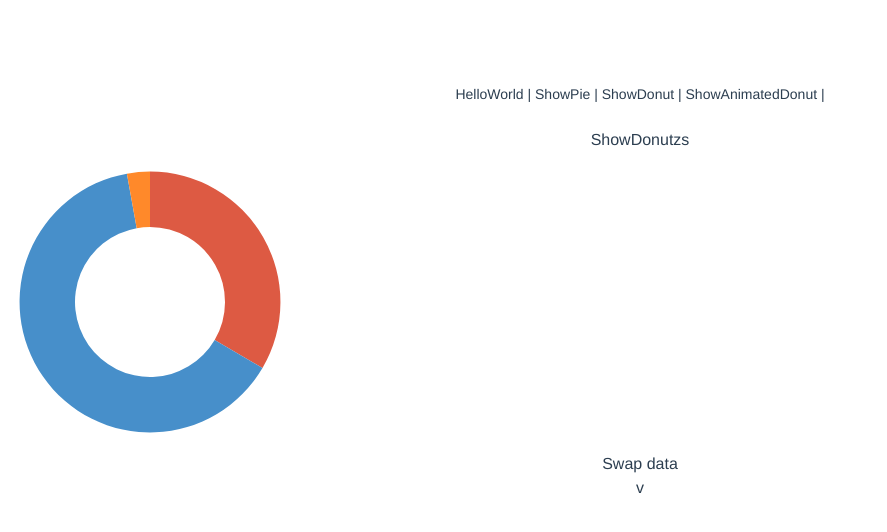
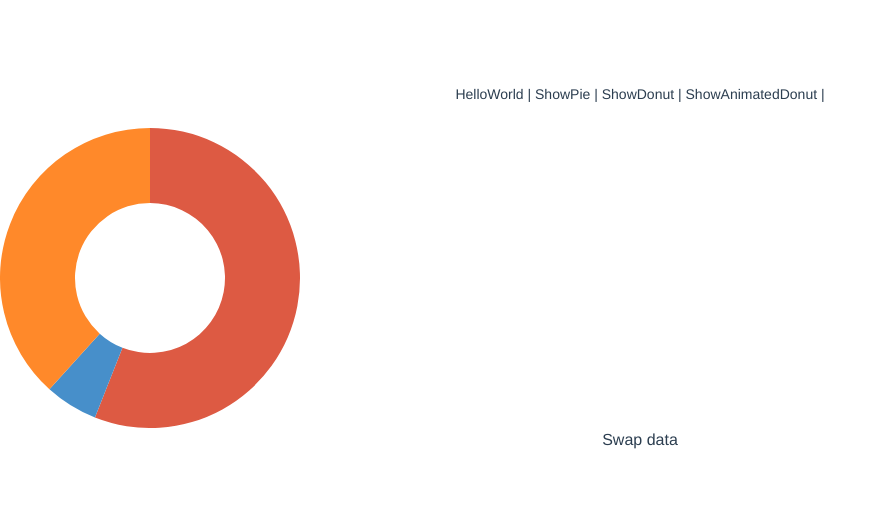
Before and after one commit to ekstremedia/vue-d3, a Vue app: page /animDonut in a window 1280 px wide. Shown: the top 532 px of the page, without its empty margins (0-887 px from the left). Built offline with nearby package versions, Linux system fonts and the light colour scheme.

Commit message:
Clean version

```diff
--- a/src/components/AnimatedDonut.vue
+++ b/src/components/AnimatedDonut.vue
@@ -1,69 +1,65 @@
 <template>
-  <div id="donut" />
-  <main>
-    <section>
-      <figure>
-        <svg />
-      </figure>
-    </section>
+  <div
+    id="donut"
+    style="width: 300px"
+  />
   <button type="button">
     Swap data
   </button>
-  </main>
 </template>
 
 <script>
-import * as d3 from "d3";
-import {arc, pie, select, sum, interpolate} from "d3";
+import {arc, pie, select, interpolate} from "d3";
 // https://observablehq.com/@d3/donut-chart
 export default {
     props: {
-        data: Array,
+        pieWidth: {
+            type: Number,
+            default: 300,
+            required: false
+        }
     },
     data() {
         return {
-            pieData: []
+            pieData: [],
+            pie: null
         }
     },
     watch: {},
+    mounted() {
+        this.initializePie();
+        select("button").on("click", () => {
+            this.generateData()
+            this.drawChart(this.pieData);
+        });
+    },
     methods: {
+        initializePie() {
+            this.generateData()
+            this.pie = select("#donut")
+                .append("svg")
+                .style("height", `${this.pieWidth}px`);
+            this.pie.append("g").attr("transform", `translate(${this.pieWidth / 2}, ${this.pieWidth / 2})`);
+            this.drawChart(this.pieData);
+        },
         generateData() {
             this.pieData = [Math.random(50), Math.random(50), Math.random(50)]
-        }
         },
-    mounted() {
+        drawChart(data) {
+            const sectorArc = arc()
+                .innerRadius(this.pieWidth / 4)
+                .outerRadius(this.pieWidth / 2);
 
-
-        this.generateData()
-        const data = this.pieData;
-        const total = sum(data);
-        const width = select("svg").node().clientWidth;
-
-        const svgs = select("section")
-            .select("svg")
-            .style("height", `${width}px`);
-
-        svgs.append("g").attr("transform", `translate(${width / 2}, ${width / 2})`);
-
-        const colors = "#DD5A43 #478FCA #ff892a".split(" ");
-
-        const sectorArc = arc()
-            .innerRadius(width / 4)
-            .outerRadius(width / 2.3);
-
-        const tweens = [
+            const tweenChart =
                 function (sectorData) {
                     const interpolator = interpolate(this._current, sectorData);
                     this._current = interpolator(0);
                     return t => sectorArc(interpolator(t));
                 }
-        ];
+            const colors = "#DD5A43 #478FCA #ff892a".split(" ");
 
-        function drawCharts(data) {
             const pieData = pie().sort(null)(data);
-            svgs.each(function (_, index) {
-                const svg = select(this);
-                const sectors = svg
+            const sectors = this.pie
                 .select("g")
                 .selectAll("path")
                 .data(pieData);
@@ -78,19 +74,8 @@ export default {
             sectors
                 .transition()
                 .duration(1000)
-                    .attrTween("d", tweens[index]);
-            });
+                .attrTween("d", tweenChart);
         }
-
-        drawCharts(this.pieData);
-
-        let isEven = false;
-        select("button").on("click", () => {
-            isEven = !isEven;
-            this.generateData()
-            // this.pieData = [1,3,10]
-            drawCharts(this.pieData);
-        });
     }
 
 }
--- a/src/components/ShowAnimatedDonut.vue
+++ b/src/components/ShowAnimatedDonut.vue
@@ -1,11 +1,9 @@
 <template>
   <div class="text-center">
-    ShowDonutzs
-    <animated-donut :data="names" />
-
-    <button @click="changeValues">
-      v
-    </button>
+    <animated-donut
+      :data="names"
+      :pie-width="300"
+    />
   </div>
 </template>
 <script>
--- a/src/components/ShowDonut.vue
+++ b/src/components/ShowDonut.vue
@@ -1,6 +1,5 @@
 <template>
   <div>
-    ShowDonutzs
     <donut :data="names" />
     <button @click="changeValues">
       Endre verdier
```
Lines whose indentation alone changed are shown as unchanged.
